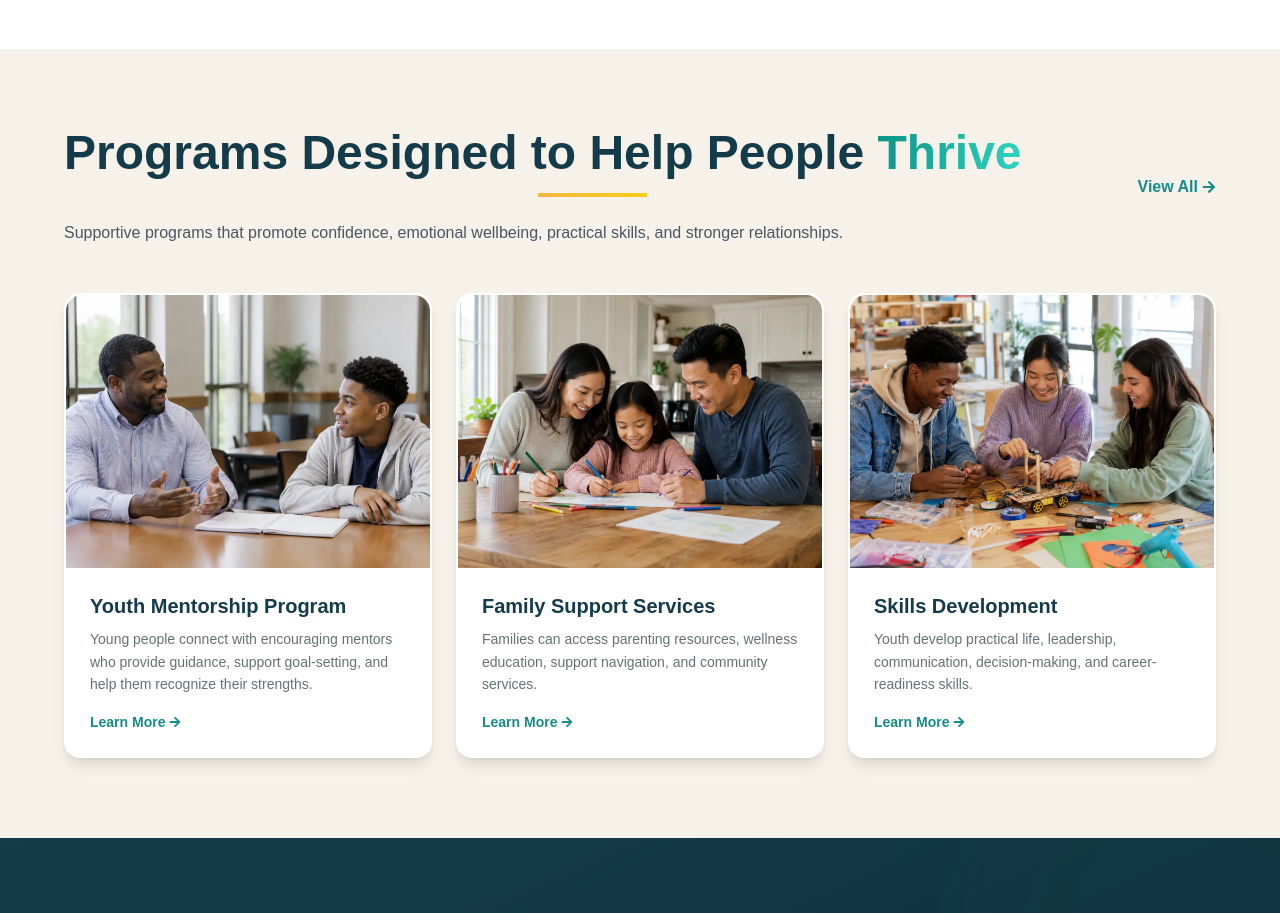
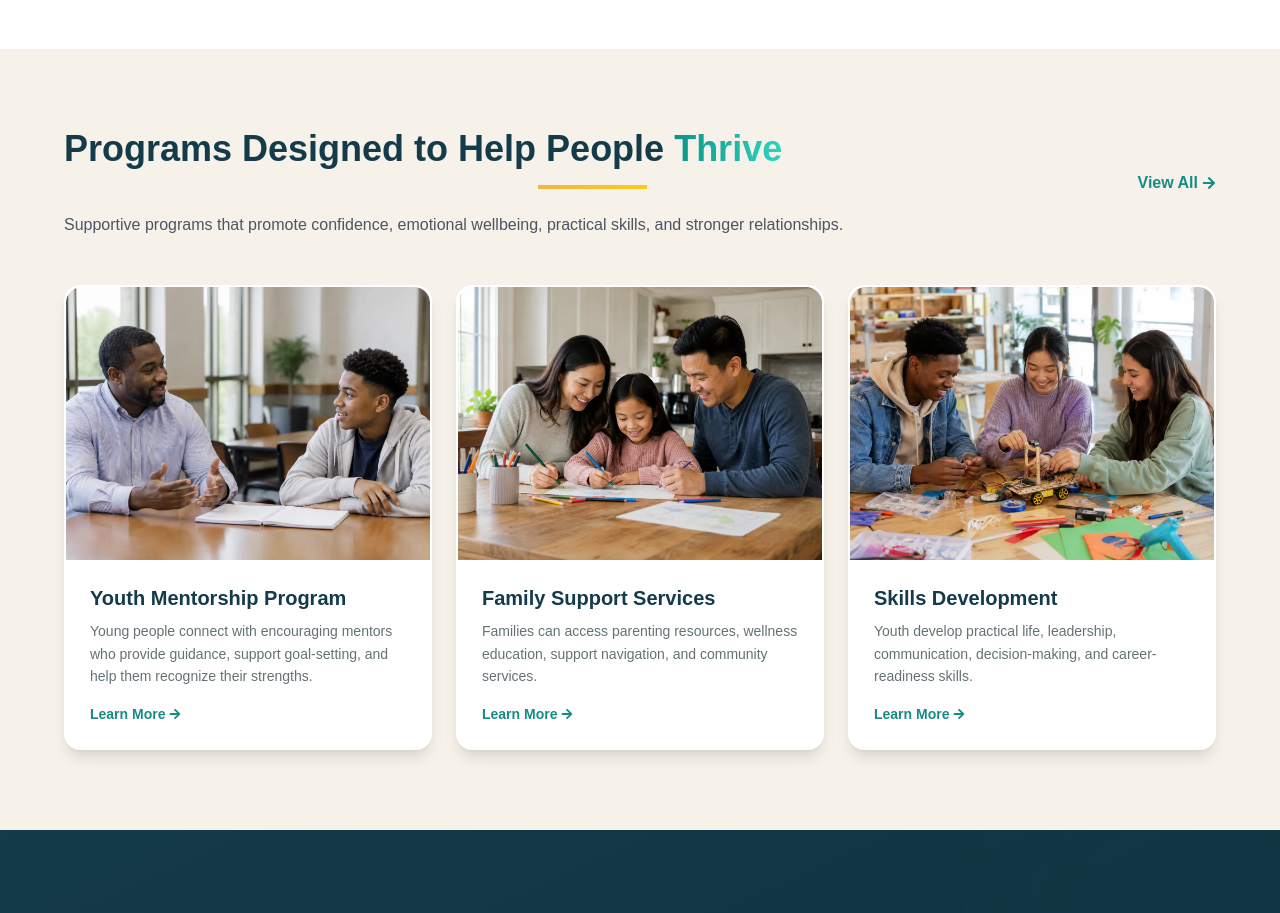
Before and after one commit to webixsolutions-dev/cyafsf-react, a React (Vite) app: page / in a window 1280 px wide. Shown: the part 1320-2233 px from the top of the page. Built offline with nearby package versions, Linux system fonts and the light colour scheme.

Commit message:
heading set

```diff
--- a/src/components/home/HomeProgram.jsx
+++ b/src/components/home/HomeProgram.jsx
@@ -63,7 +63,7 @@ export default function HomePrograms() {
             highlight="Thrive"
             subtitle="Supportive programs that promote confidence, emotional wellbeing, practical skills, and stronger relationships."
             centered={false}
-            className="text-left !mx-0 !max-w-none !mb-0 lg:flex-1 [&_h2]:text-2xl sm:[&_h2]:text-3xl lg:[&_h2]:text-4xl xl:[&_h2]:text-5xl"
+            className="text-left !mx-0 !max-w-none !mb-0 lg:flex-1 [&_h2]:whitespace-nowrap [&_h2]:!text-lg sm:[&_h2]:!text-xl md:[&_h2]:!text-2xl lg:[&_h2]:!text-3xl xl:[&_h2]:!text-4xl"
           />
           <motion.div
             whileHover={{ x: 5 }}
```
